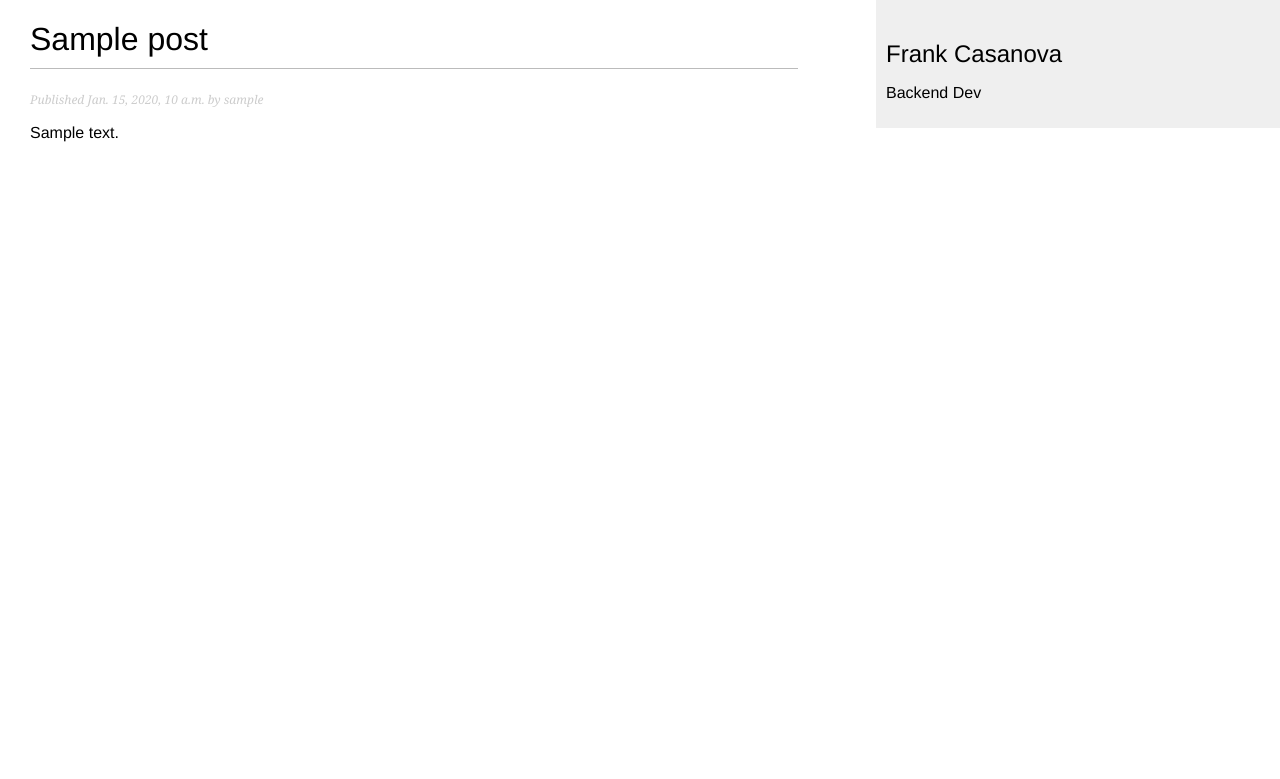
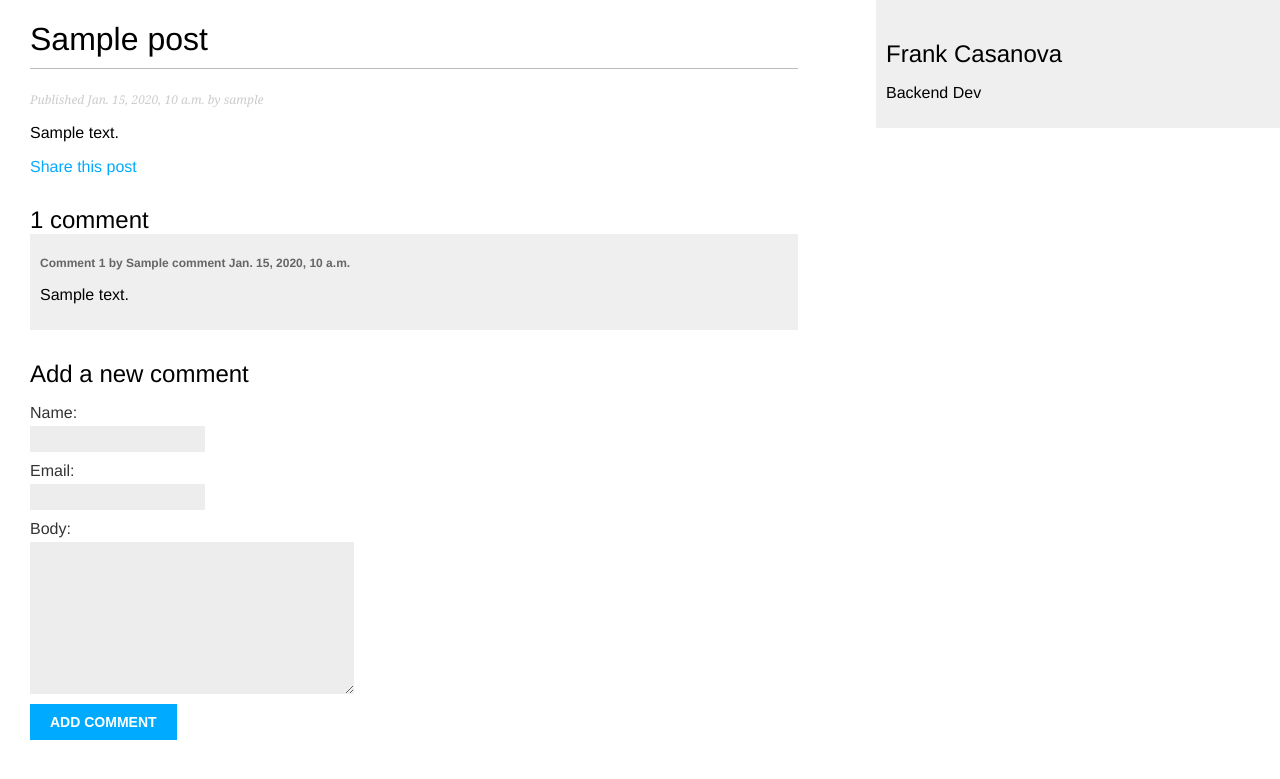
Before and after one commit to FrankCasanova/blogdjango, a Django app: a page that uses blog/templates/blog/post/detail.html in a window 1280 px wide. Shown: the top 779 px of the page. Run offline with Django 3.2, Linux system fonts and the light colour scheme; tables that the repository leaves empty hold one stand-in row (values such as "Sample post").

Commit message:
añadidos formularios de comentarios y emails

```diff
--- /dev/null
+++ b/blog/forms.py
@@ -0,0 +1,17 @@
+from django import forms
+from django.forms import fields
+from .models import Comment
+
+class EmailPostForm(forms.Form):
+
+    name        = forms.CharField(max_length=25)
+    email       = forms.EmailField()
+    to          = forms.EmailField()
+    comments    = forms.CharField(required=False, widget=forms.Textarea)
+
+
+class CommentForm(forms.ModelForm):
+
+    class Meta:
+        model = Comment
+        fields = ('name', 'email', 'body')
--- a/blog/models.py
+++ b/blog/models.py
@@ -56,3 +56,27 @@ class Post(models.Model):
                                               self.publish.month,
                                               self.publish.day,
                                               self.slug])
+
+
+class Comment(models.Model):
+    """
+    a model to store comments
+    """
+    post = models.ForeignKey(Post,
+                             on_delete=models.CASCADE,
+                             related_name='comments') #related_name allows us to name attr from the realted name
+                             #agter defining this, we can retrieve the post of a comment object using comment.post
+                             #as if it were implicit on the model.
+                             #and retrieve all comments of a post using post.comments.all()
+    name = models.CharField(max_length=50)
+    email = models.EmailField()
+    body = models.TextField()
+    created = models.DateTimeField(auto_now_add=True)
+    updated = models.DateTimeField(auto_now_add=True)
+    active = models.BooleanField(default=True)
+
+    class Meta:
+        ordering = ('created',)
+
+    def __str__(self):
+        return f'comment by {self.name} on {self.post} '
--- a/blog/templates/blog/post/detail.html
+++ b/blog/templates/blog/post/detail.html
@@ -8,4 +8,40 @@
     Published {{ post.publish }} by {{ post.author }}
   </p>
   {{ post.body|linebreaks }}
+   <p>
+    <a href="{% url "blog:post_share" post.id %}">
+    {% comment "" %}Remember that you are building the URL dynamically
+    using the {% url %} template tag provided by Django.
+    You are using the namespace called blog and the URL named post_share,
+    and you are passing the post ID as a parameter to build the absolute URL.
+    {% endcomment %}
+      Share this post
+    </a>
+  </p>
+  {% with comments.count as total_comments %}
+    <h2>
+      {{ total_comments }} comment{{ total_comments|pluralize }}
+    </h2>
+  {% endwith %}
+   {% for comment in comments %}
+    <div class="comment">
+      <p class="info">
+        Comment {{ forloop.counter }} by {{ comment.name }}
+        {{ comment.created }}
+      </p>
+      {{ comment.body|linebreaks }}
+    </div>
+  {% empty %}
+    <p>There are no comments yet.</p>
+  {% endfor %}
+  {% if new_comment %}
+    <h2>Your comment has been added.</h2>
+  {% else %}
+    <h2>Add a new comment</h2>
+    <form method="post">
+      {{ comment_form.as_p }}
+      {% csrf_token %}
+      <p><input type="submit" value="Add comment"></p>
+    </form>
+  {% endif %}
 {% endblock %}
--- a/blog/urls.py
+++ b/blog/urls.py
@@ -8,6 +8,8 @@ urlpatterns = [
     # path('', views.post_list, name='post_list'),
     path('', views.PostListView.as_view(), name='post_list'),
     #takes 4 arguments and is mapped to the post_detail views
-    path('<int:year>/<int:month>/<int:day>/<slug:post>/', views.post_detail, name='post_detail')
+    #Any value specified in the URL pattern as <parameter> is captured as a string
+    path('<int:year>/<int:month>/<int:day>/<slug:post>/', views.post_detail, name='post_detail'),
+    path('<int:post_id>/share/', views.post_share, name='post_share')
 
 ]
--- a/blog/views.py
+++ b/blog/views.py
@@ -1,35 +1,68 @@
 from django.shortcuts import render, get_object_or_404
-from .models import Post
-from django.core.paginator import Paginator, EmptyPage, PageNotAnInteger
+from .models import Post, Comment
+# from django.core.paginator import Paginator, EmptyPage, PageNotAnInteger
 from django.views.generic import ListView
+from .forms import EmailPostForm, CommentForm
+from django.core.mail import send_mail
+
+
 
 # Create your views here.
 
 
 
 
-def post_list(request):
+# def post_list(request):
 
-    object_list = Post.published.all()
-    paginator = Paginator(object_list,3) #3 posts in each page
-    page = request.GET.get('page')
+#     object_list = Post.published.all()
+#     paginator = Paginator(object_list,3) #3 posts in each page
+#     page = request.GET.get('page')
 
-    try:
-        posts = paginator.page(page)
-    except PageNotAnInteger:
-        #if page is not an integer deliver the first page
-        posts = paginator.page(1)
-    except EmptyPage:
-        #if page is out of range deliver last page of results
-        posts = paginator.page(paginator.num_pages)
+#     try:
+#         posts = paginator.page(page)
+#     except PageNotAnInteger:
+#         #if page is not an integer deliver the first page
+#         posts = paginator.page(1)
+#     except EmptyPage:
+#         #if page is out of range deliver last page of results
+#         posts = paginator.page(paginator.num_pages)
 
-    return render(request,
-                            template_name='blog/post/list.html',
-                            context={'posts': posts,
-                                     'page': page})
+#     return render(request,
+#                             template_name='blog/post/list.html',
+#                             context={'posts': posts,
+#                                      'page': page})
+
+def post_share(request, post_id):
+    """
+    retrieve a post by id
+    """
+    post = get_object_or_404(Post, id=post_id, status='published')
+    sent = False
+
+    if request.method == 'POST':
+        #form was submitted
+        form = EmailPostForm(request.POST)
+        if form.is_valid():
+            #form fields passed validation
+            try:
+                cd = form.cleaned_data
+                post_url = request.build_absolute_uri(post.get_absolute_url)
+                subject = f'{cd["name"]} recomends you read {post.title}'
+                message = f"Read {post.title} at {post_url}\n\n {cd['name']}\'s comments: {cd['comments']} "
+                send_mail(subject, message, 'frankcasanova.info@gmail.com', [cd['to']])
+                sent = True
+
+            except:
+                form = EmailPostForm()
+
+            # ... send email
+    else:
+        form = EmailPostForm()
+
+    return render(request, 'blog/post/share.html', {'post': post, 'form': form, 'sent': sent})
 
 
-
+    pass
 
 def post_detail(request, year, month, day, post):
 
@@ -40,9 +73,33 @@ def post_detail(request, year, month, day, post):
                                 publish__month=month,
                                 publish__day=day,)
 
+    #list of active comments for this post
+    comments = post.comments.filter(active=True) #leverage the post object to retrieve the related comment objects
+
+    new_comment = None
+
+    if request.method == 'POST':
+        #a comment was posted
+        comment_form = CommentForm(data=request.POST)
+        if comment_form.is_valid():
+            #create comment object but don't save to database yet
+            #Calling with commit=False, allow us create an instance but without save changes on DB
+            new_comment = comment_form.save(commit=False)
+            #assign the current post to the comment
+            #by doing this, we specify tha the new comment belongs to this post
+            new_comment.post = post
+            #save comment to the database
+            new_comment.save()
+    else:
+        comment_form = CommentForm()
+
+
     return render(request,
                             template_name='blog/post/detail.html',
-                            context={'post': post})
+                            context={'post': post,
+                                     'comments': comments,
+                                     'new_comment': new_comment,
+                                     'comment_form': comment_form})
 
 class PostListView(ListView):
 
--- a/blogdjango/urls.py
+++ b/blogdjango/urls.py
@@ -19,5 +19,5 @@ from django.urls import path, include
 
 urlpatterns = [
     path('admin/', admin.site.urls),
-    path('blog/', include('blog.urls', namespace='blog'))
+    path('blog/', include('blog.urls', namespace='blog')) #conection with blog views
 ]
```
Also changed, not shown: blog/admin.py (+7 -1 lines), blog/templates/blog/post/share.html (added, +19 -0 lines), blogdjango/settings.py (+8 -0 lines), blog/migrations/0002_comment.py (added), blog/templates/blog/post/list.html (line endings or trailing spaces).
